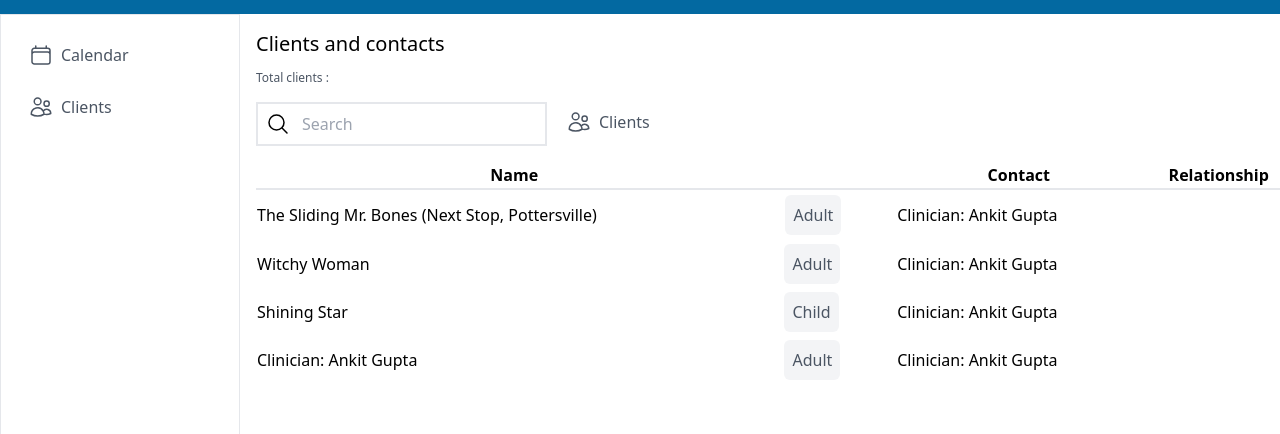
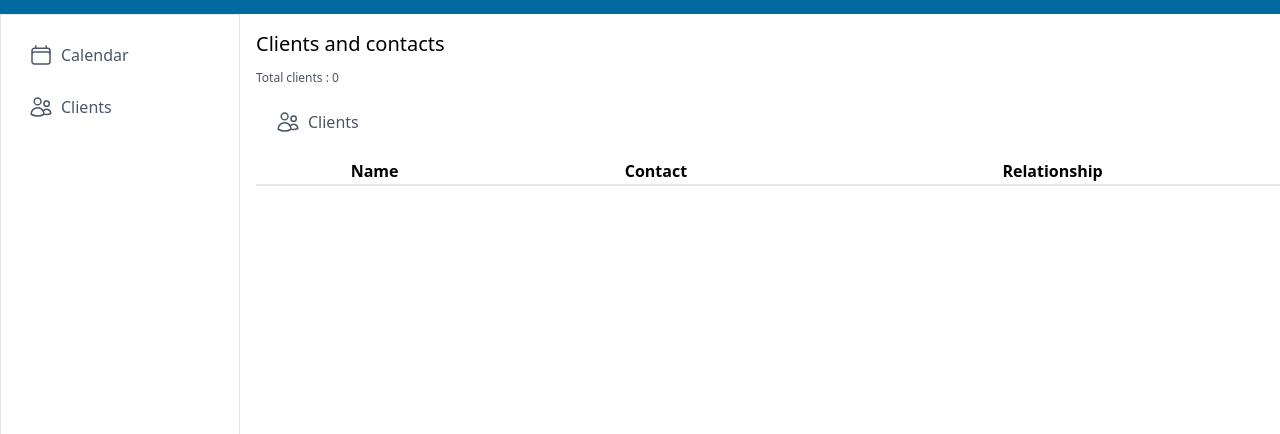
Before and after one commit to silverag2002/calendar-assignment, a React (Create React App) app: page /clients in a window 1280 px wide. Shown: the part 162-596 px from the top of the page. Built offline with nearby package versions, Linux system fonts and the light colour scheme.

Commit message:
Meetings and clients page ready

```diff
--- a/src/App.js
+++ b/src/App.js
@@ -18,7 +18,7 @@ function App() {
     <ContextWrapper>
       <Routes>
         <Route path="/" element={<Home />} />
-        <Route path="/meetings" elementt={<Meetings />} />
+        <Route path="/meetings" element={<Meetings />} />
         <Route path="/clients" element={<Clients />} />
       </Routes>
     </ContextWrapper>
--- a/src/components/EventModal.js
+++ b/src/components/EventModal.js
@@ -2,6 +2,7 @@ import React, { useContext, useEffect, useState } from "react";
 import GlobalContext from "../context/GlobalContext";
 import Dropdown from "react-dropdown";
 import "react-dropdown/style.css";
+
 function initialEvents() {
   const storedEvents = localStorage.getItem("savedEvents");
   const parsedEvents = storedEvents ? JSON.parse(storedEvents) : [];
@@ -9,9 +10,7 @@ function initialEvents() {
 }
 
 export default function EventModal() {
-  const { setShowEventModal, dateSelected, totalClients, setTotalClients } =
-    useContext(GlobalContext);
-
+  const { setShowEventModal, dateSelected } = useContext(GlobalContext);
   console.log("Date selected", dateSelected);
   const [services, setServices] = useState("Not Selected");
   const [addNewClient, setAddNewClient] = useState(false);
@@ -20,6 +19,12 @@ export default function EventModal() {
   const [selectedDate, setSelectedDateInEventModal] = useState(
     dateSelected.format("YYYY-MM-DD")
   );
+  const [totalClients, setTotalClients] = useState([
+    "Brad Pitt",
+    "Adam Cohen",
+    "Angela Simpson",
+  ]);
+
   console.log("Data inital ", selectedDate);
   const date = new Date();
   const [selectedTime, setSelectedTime] = useState(date.toLocaleTimeString());
@@ -30,10 +35,17 @@ export default function EventModal() {
     setNewClient(event.target.value);
   }
 
+  useEffect(() => {
+    const clientInfo = JSON.parse(localStorage.getItem("Total Clients"));
+    if (clientInfo?.length) {
+      setTotalClients(clientInfo);
+    }
+  }, []);
   function handleAddNewClient(event) {
     event.preventDefault();
     const newList = [...totalClients, newClient];
     setTotalClients(newList);
+    localStorage.setItem("Total Clients", JSON.stringify(newList));
     setAddNewClient(false);
   }
   console.log("Final total number of clients", totalClients);
--- /dev/null
+++ b/src/components/MeetingData.js
@@ -0,0 +1,52 @@
+import React, { useContext, useEffect, useState } from "react";
+import GlobalContext from "../context/GlobalContext";
+export default function TableData() {
+  const [meetingData, setMeetingData] = useState([]);
+  useEffect(() => {
+    const meetingInfo = JSON.parse(localStorage.getItem("savedEvents"));
+    if (meetingInfo?.length) {
+      console.log("Final clients", meetingInfo);
+      setMeetingData(meetingInfo);
+    }
+  }, []);
+  function handleChange(event) {}
+  return (
+    <div>
+      <div className="m-4">
+        <div className="text-xl">Meetings</div>
+        <div className="text-xs mt-3 text-gray-600">
+          Total Meetings : {meetingData.length}
+        </div>
+      </div>
+
+      <div>
+        <table class="table-auto w-full m-4 ">
+          <thead class="border-b-2 border-gray-200 my-5">
+            <tr class="my-8 flex justify-between">
+              <th>Client Name</th>
+              <th>Time</th>
+              <th>Date</th>
+              <th>Service</th>
+              <th>Fees</th>
+              <th>Duration</th>
+            </tr>
+          </thead>
+          <tbody class="my-8">
+            {meetingData.map((meet) => {
+              return (
+                <tr class="flex justify-between mx-5">
+                  <td>{meet.services}</td>
+                  <td>{meet.selectedTime}</td>
+                  <td>{meet.selectedDate}</td>
+                  <td>{meet.client}</td>
+                  <td>{meet.fees}</td>
+                  <td>{meet.duration}</td>
+                </tr>
+              );
+            })}
+          </tbody>
+        </table>
+      </div>
+    </div>
+  );
+}
--- a/src/components/Meetings.js
+++ b/src/components/Meetings.js
@@ -1,8 +1,21 @@
-import React from "react";
+import React, { useContext } from "react";
+import TableData from "./TableData";
+import Sidebar from "./Sidebar";
+import CalendarHeader from "./CalendarHeader";
+import GlobalContext from "../context/GlobalContext";
+import MeetingData from "./MeetingData";
 export default function Meetings() {
   return (
-    <div>
-      <h1>Hello world</h1>
-    </div>
+    <React.Fragment>
+      <div className="h-screen flex flex-col">
+        <CalendarHeader />
+        <div className="flex flex-row flex-1">
+          <Sidebar />
+          <div className="flex flex-1 flex-col">
+            <MeetingData />
+          </div>
+        </div>
+      </div>
+    </React.Fragment>
   );
 }
--- a/src/components/TableData.js
+++ b/src/components/TableData.js
@@ -1,40 +1,24 @@
-import React, { useContext } from "react";
+import React, { useContext, useEffect, useState } from "react";
 import GlobalContext from "../context/GlobalContext";
 export default function TableData() {
-  console.log("Global contex", GlobalContext);
-  const { totalClients } = useContext(GlobalContext);
-  console.log("Total clients", totalClients);
+  const [clientData, setClientData] = useState([]);
+  useEffect(() => {
+    const clientInfo = JSON.parse(localStorage.getItem("Total Clients"));
+    if (clientInfo?.length) {
+      console.log("Final clients", clientInfo);
+      setClientData(clientInfo);
+    }
+  }, []);
   function handleChange(event) {}
   return (
     <div>
       <div className="m-4">
         <div className="text-xl">Clients and contacts</div>
-        <div className="text-xs mt-3 text-gray-600">Total clients : {}</div>
+        <div className="text-xs mt-3 text-gray-600">
+          Total clients : {clientData.length}
+        </div>
       </div>
       <div className="flex flex-row px-4">
-        <div className="flex flex-row justify-start items-center border-2 border-gray-200 w-auto border-radius-4">
-          <svg
-            xmlns="http://www.w3.org/2000/svg"
-            fill="none"
-            viewBox="0 0 24 24"
-            stroke-width="1.5"
-            stroke="currentColor"
-            class="w-6 h-6 ml-2"
-          >
-            <path
-              stroke-linecap="round"
-              stroke-linejoin="round"
-              d="M21 21l-5.197-5.197m0 0A7.5 7.5 0 105.196 5.196a7.5 7.5 0 0010.607 10.607z"
-            />
-          </svg>
-
-          <input
-            type-="text"
-            placeholder="Search"
-            onChange={(event) => handleChange(event)}
-            className=" py-2 px-3 focus:outline-none "
-          />
-        </div>
         <div className="flex flex-row cursor-pointer text-gray-600 p-2 rounded-md hover:text-sky-700 hover:bg-gray-100 mx-3 ">
           <svg
             xmlns="http://www.w3.org/2000/svg"
@@ -65,36 +49,23 @@ export default function TableData() {
             </tr>
           </thead>
           <tbody class="my-8">
+            {clientData.map((client) => {
+              return (
                 <tr>
-              <td>The Sliding Mr. Bones (Next Stop, Pottersville)</td>
+                  <td>{client}</td>
                   <td>
                     <button class=" text-gray-600 p-2 rounded-md bg-gray-100 mx-3 my-1">
                       Adult
                     </button>
                   </td>
+                  <td class="flex justify-center items-center my-3">
+                    <span>Contact number:8100500891</span>
+                    <span class="mx-3"> Email:silverag2002@gmail.com</span>
+                  </td>
                   <td>Clinician: Ankit Gupta</td>
                 </tr>
-            <tr>
-              <td>Witchy Woman</td>
-              <button class=" text-gray-600 p-2 rounded-md bg-gray-100 mx-3 my-1">
-                Adult
-              </button>
-              <td>Clinician: Ankit Gupta</td>
-            </tr>
-            <tr>
-              <td>Shining Star</td>
-              <button class=" text-gray-600 p-2 rounded-md bg-gray-100 mx-3 my-1 ">
-                Child
-              </button>
-              <td>Clinician: Ankit Gupta</td>
-            </tr>
-            <tr>
-              <td>Clinician: Ankit Gupta</td>
-              <button class=" text-gray-600 p-2 rounded-md bg-gray-100 mx-3 my-1 ">
-                Adult
-              </button>
-              <td>Clinician: Ankit Gupta</td>
-            </tr>
+              );
+            })}
           </tbody>
         </table>
       </div>
--- a/src/context/ContextWrapper.js
+++ b/src/context/ContextWrapper.js
@@ -6,11 +6,11 @@ export default function ContextWrapper(props) {
   const [monthIndex, setMonthIndex] = useState(dayjs().month());
   const [showEventModal, setShowEventModal] = useState(false);
   const [dateSelected, setDateSelected] = useState("");
-  const [totalClients, setTotalClients] = useState([
-    "Brad Pitt",
-    "Adam Cohen",
-    "Angela Simpson",
-  ]);
+  //   const [totalClients, setTotalClients] = useState([
+  //     "Brad Pitt",
+  //     "Adam Cohen",
+  //     "Angela Simpson",
+  //   ]);
 
   return (
     <GlobalContext.Provider
@@ -21,8 +21,8 @@ export default function ContextWrapper(props) {
         setShowEventModal,
         setDateSelected,
         dateSelected,
-        totalClients,
-        setTotalClients,
+        // totalClients,
+        // setTotalClients,
       }}
     >
       {props.children}
--- a/src/context/GlobalContext.js
+++ b/src/context/GlobalContext.js
@@ -9,8 +9,8 @@ const GlobalContext = React.createContext({
   setDateSelected: () => {},
   savedEvents: [],
   setSavedEvents: () => {},
-  totalClients: ["Brad Pitt", "Adam Cohen", "Angela Simpson"],
-  setTotalClients: () => {},
+  //   totalClients: ["Brad Pitt", "Adam Cohen", "Angela Simpson"],
+  //   setTotalClients: () => {},
 });
 
 export default GlobalContext;
```
Lines whose indentation alone changed are shown as unchanged.
